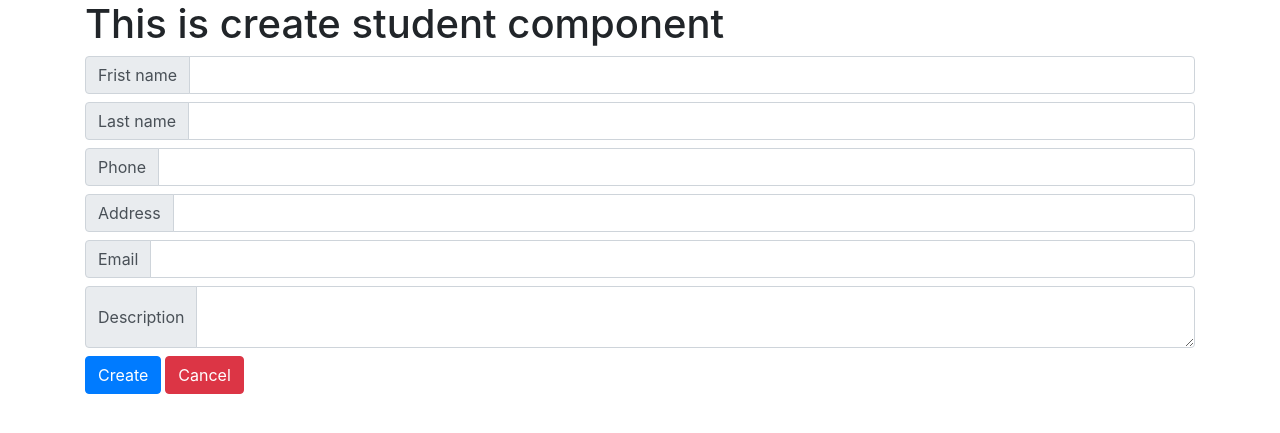
After one commit to truongtv1909/MgStudent-nodejs, a Node server app: page /student/createStudent in a window 1280 px wide. The commit adds this page. Shown: the top 433 px of the page. Run offline with Node 20, Linux system fonts and the light colour scheme.

Commit message:
develop manager student continus

```diff
--- a/controllers/student.controller.js
+++ b/controllers/student.controller.js
@@ -3,10 +3,71 @@ const con = require('../models/db');
 module.exports.getStudent = function(req,res){
 
     var sql = "select * from student";
-    con.query(sql,function(err,result){
+    con.query(sql,function(err,data){
         if(err) throw err;
         res.render('student/index',{
-            students:result
+            students:data
         });
     });
 }
+
+module.exports.getSearch = function(req,res){
+    var name = req.query.q;
+    var sql = "select * from student";
+    con.query(sql,function(err,data){
+        let findStudent = data.filter(function(item){
+            let newarr = item.fristname.toLowerCase().includes(name.toLowerCase())
+            || item.lastname.toLowerCase().includes(name.toLowerCase())
+            || item.phone.includes(name);
+            return newarr;
+        });
+        res.render('student/index',{
+            students:findStudent
+        });
+
+    });
+}
+
+module.exports.getCreateStudent = function(req,res){
+    res.render('student/createStudent');
+}
+
+module.exports.postCreateStudent = function(req,res){
+    let str = ` '${req.body.fristname}','${req.body.lastname}','${req.body.phone}',
+    '${req.body.address}','${req.body.email}','${req.body.description}'`;
+    var sql = 'INSERT INTO student(fristname, lastname, phone, address, email, description) VALUES ('+str+')'
+    con.query(sql,function(err,data){
+        if(err) throw err;
+        res.redirect('/student');
+    })
+
+}
+module.exports.getDetail = function(req,res){
+    let id = req.params.id;
+    var sql = `SELECT * FROM student WHERE id= ${id}`;
+    con.query(sql,function(err,data){
+        if(err) throw err;
+        let student = data[0];
+        res.render('student/detail',{
+            students:student
+        })
+    })
+}
+
+module.exports.postUpdate = function(req,res){
+    var sql = `UPDATE student SET fristname= '${req.body.fristname}',lastname= '${req.body.lastname}',
+    phone= '${req.body.phone}',address= '${req.body.address}',email= '${req.body.email}',
+    description= '${req.body.description}' WHERE id = ${req.body.id} `;
+    con.query(sql,function(err,data){
+        if(err) throw err;
+        res.redirect('/student');
+    })
+}
+
+module.exports.getRemove = function(req,res){
+    var sql = `DELETE FROM student WHERE id= ${req.params.id}`;
+    con.query(sql,function(err, data){
+        if(err) throw err;
+        res.redirect('/student');
+    })
+}
--- a/index.js
+++ b/index.js
@@ -1,6 +1,6 @@
 const express = require('express');
 const studentRounter = require('./rountes/student.rounter');
-
+const bodyParser = require('body-parser');
 
 
 const app = express();
@@ -9,7 +9,8 @@ const port = 3000;
 app.set('view engine','pug');
 app.set('views','./views');
 
-
+app.use(bodyParser.json());
+app.use(bodyParser.urlencoded({extended:true}));
 app.use('/student',studentRounter);
 
 app.get('/',function(req, res){
--- a/package.json
+++ b/package.json
@@ -18,6 +18,7 @@
   },
   "homepage": "https://github.com/truongtv1909/MgStudent-nodejs#readme",
   "dependencies": {
+    "body-parser": "^1.19.0",
     "express": "^4.17.1",
     "mysql": "^2.17.1",
     "pug": "^2.0.4"
--- /dev/null
+++ b/views/student/createStudent.pug
@@ -0,0 +1,32 @@
+extends ../layout/common
+block common
+    .container
+        h1 This is create student component
+        form(action="/student/createStudent" method="post")
+            .input-group.input-group.mb-2
+                .input-group-prepend
+                    span.input-group-text Frist name
+                input.form-control(type="text", name ="fristname",value=value?value.na:"")
+            .input-group.input-group.mb-2
+                .input-group-prepend
+                    span.input-group-text Last name
+                input.form-control(type="text", name ="lastname")
+            .input-group.input-group.mb-2
+                .input-group-prepend
+                    span.input-group-text Phone
+                input.form-control(type="text", name ="phone")
+            .input-group.input-group.mb-2
+                .input-group-prepend
+                    span.input-group-text Address
+                input.form-control(type="text", name ="address")
+            .input-group.input-group.mb-2
+                .input-group-prepend
+                    span.input-group-text Email
+                input.form-control(type="text", name ="email")
+            .input-group
+                .input-group-prepend
+                    span.input-group-text Description
+                textarea.form-control(aria-label='With textarea',name="description")
+
+            button.btn.btn-primary.mt-2 Create
+            a.btn.btn-danger.mt-2.ml-1(href="/student") Cancel
```
Also changed, not shown: rountes/student.rounter.js (+7 -3 lines), test.html (added, +12 -0 lines), views/student/detail.pug (added, +35 -0 lines), views/student/index.pug (+4 -5 lines).
